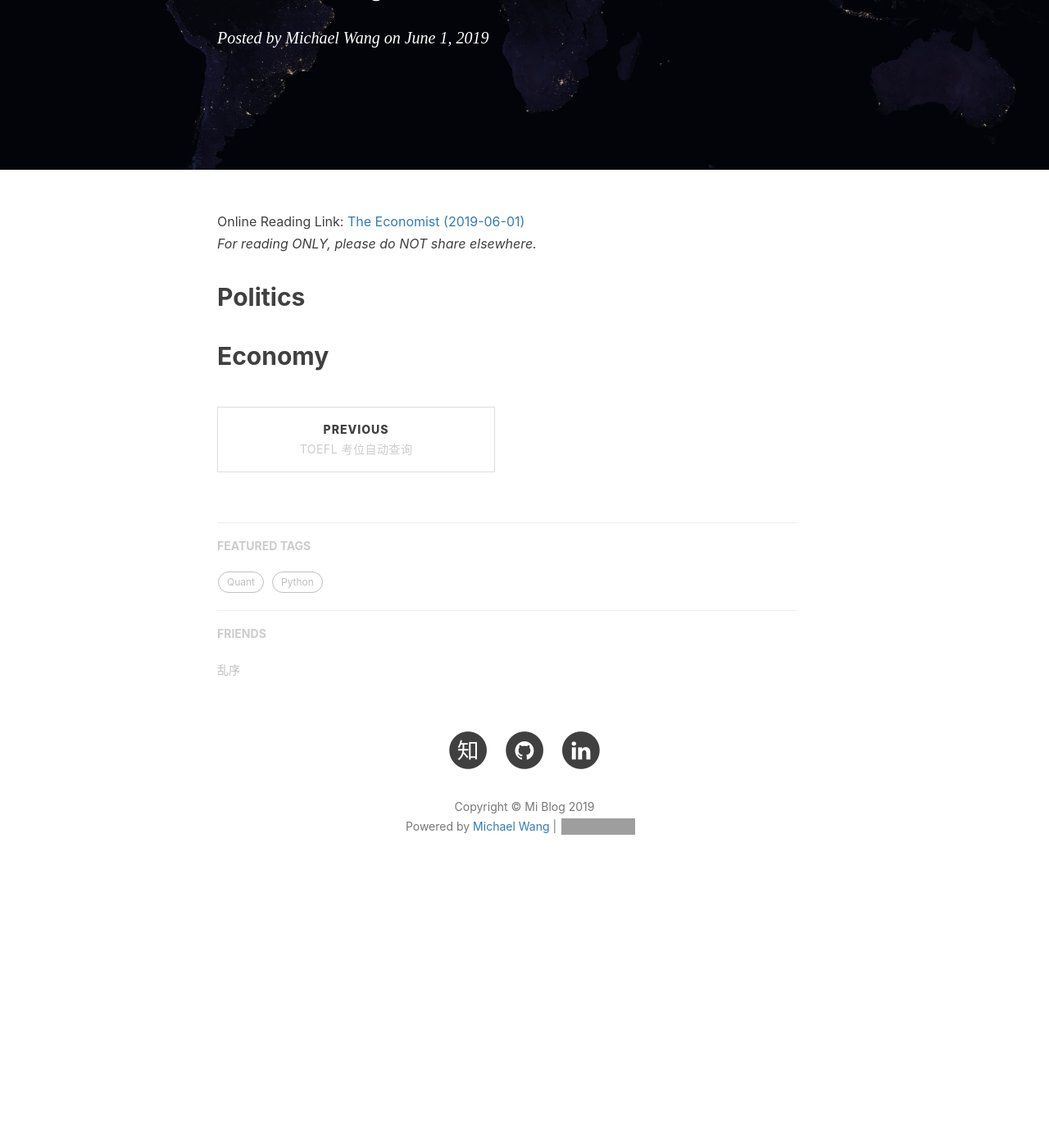
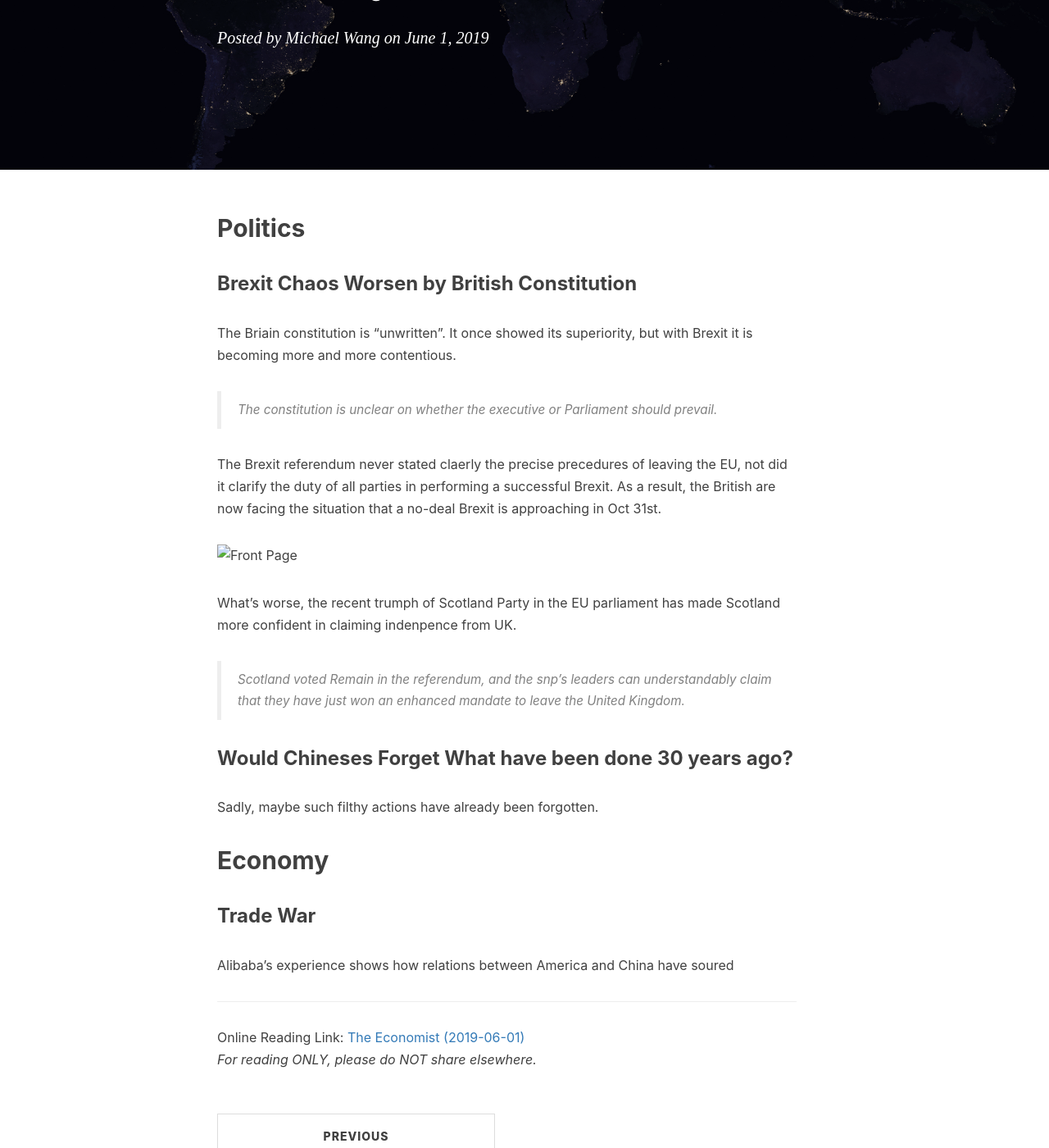
Before and after one commit to Michany/Michany.github.io, a Jekyll site: the page built from _posts/2019-06-01-The Economist.md, in a window 1280 px wide and 1400 px high, scrolled down 376 px. Shown: the whole window at 82% size. Built offline with Jekyll 4.4.1, drawn with Linux system fonts in a browser that asks for light colours; nearby versions of some CDN libraries; comment, search, counter and statistics services are not loaded; before the commit the page ends 1488 px from its top, so only the background shows below that; grey boxes are pictures that could not be loaded.

Commit message:
econ 0601 updated

```diff
--- a/_layouts/default.html
+++ b/_layouts/default.html
@@ -14,7 +14,6 @@
 
 
 <!-- Image to hack wechat -->
-<img src="/img/icon_wechat.png" width="0" height="0" />
 <!-- Migrate from head to bottom, no longer block render and still work -->
 
 </body>
--- a/_posts/2019-06-01-The Economist.md
+++ b/_posts/2019-06-01-The Economist.md
@@ -9,9 +9,32 @@ tags:
   - Economy
 ---
 
+
+## Politics
+### Brexit Chaos Worsen by British Constitution
+The Briain constitution is "unwritten". It once showed its superiority, but with Brexit it is becoming more and more contentious.
+> The constitution is unclear on whether the executive or Parliament should prevail.
+
+The Brexit referendum never stated claerly the precise precedures of leaving the EU, not did it clarify the duty of all parties in performing a successful Brexit. As a result, the British are now facing the situation that a no-deal Brexit is approaching in Oct 31st.
+
+![Front Page](../img/in-post/econ-0601-Britain.png)
+
+What's worse, the recent trumph of Scotland Party in the EU parliament has made Scotland more confident in claiming indenpence from UK.
+> Scotland voted Remain in the referendum, and the snp’s leaders can understandably
+> claim that they have just won an enhanced mandate to leave the United Kingdom.
+
+### Would Chineses Forget What have been done 30 years ago?
+Sadly, maybe such filthy actions have already been forgotten.
+
+
+## Economy
+### Trade War
+Alibaba’s experience shows how relations between America and China have soured
+
+
+
+-------------------------------------------
+
+
 Online Reading Link: [The Economist (2019-06-01)](https://onedrive.gimhoy.com/sharepoint/aHR0cHM6Ly9zanR1ZWR1Y24tbXkuc2hhcmVwb2ludC5jb20vOmI6L2cvcGVyc29uYWwvd3luOTgxNl9zanR1X2VkdV9jbi9FVlpZb042R3lVZExuQmszdWhhUGRia0JaV3pYR19BTTJpSndETEdYX1RGRjJBP2U9WWpUVVpI.pdf)
 *For reading ONLY, please do NOT share elsewhere.*
-
-## Politics
-
-## Economy
```
Also changed, not shown: sw.js (+2 -9 lines), img/in-post/econ-0601-Britain.png (added).
